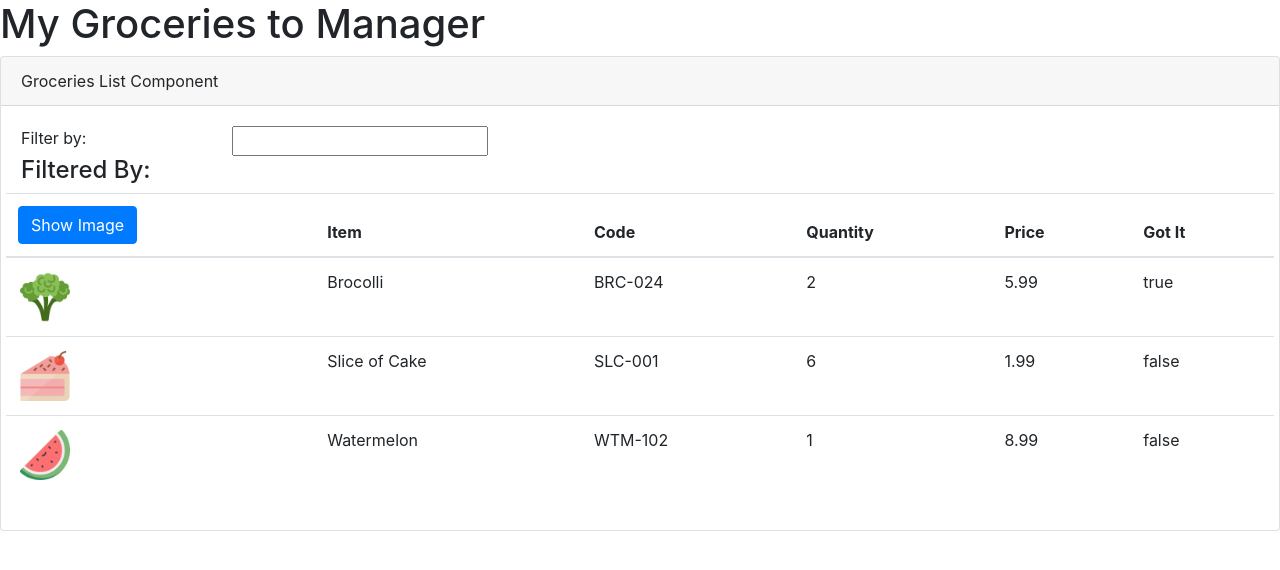
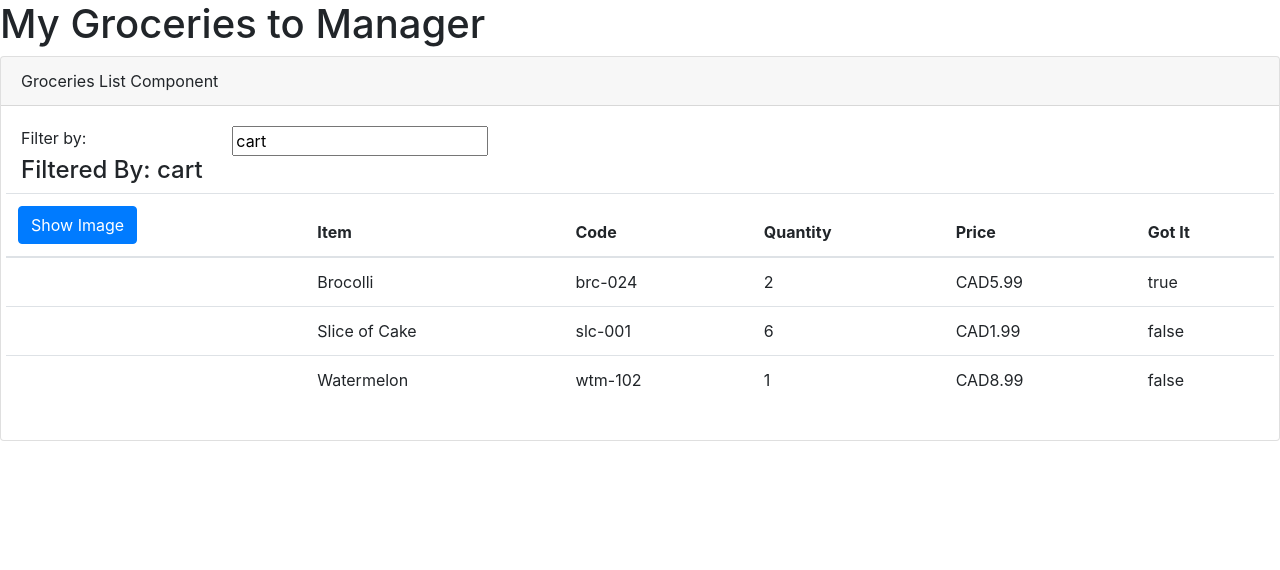
Before and after one commit to hina-raza/Grocery-List-Application, an Angular app: page / in a window 1280 px wide. Shown: the top 570 px of the page. Built offline with nearby package versions, Linux system fonts and the light colour scheme.

Commit message:
Activated show button and filter input

```diff
--- a/src/app/app.module.ts
+++ b/src/app/app.module.ts
@@ -1,6 +1,6 @@
 import { BrowserModule } from '@angular/platform-browser';
 import { NgModule } from '@angular/core';
-
+import { FormsModule } from '@angular/forms';
 import { AppComponent } from './app.component';
 import { GroceryListComponent } from './groceries-list/groceries-list.component';
 
@@ -10,7 +10,8 @@
     GroceryListComponent
   ],
   imports: [
-    BrowserModule
+    BrowserModule,
+    FormsModule
   ],
   providers: [],
   bootstrap: [AppComponent]
--- a/src/app/groceries-list/groceries-list.component.html
+++ b/src/app/groceries-list/groceries-list.component.html
@@ -8,18 +8,22 @@
                 Filter by:
             </div>
             <div class="col-md-4">
-                <input type="text">
+                <input type="text"
+                [(ngModel)] = "listFilter">
             </div>
         </div>
         <div class="row">
             <div class="col-md-6">
-                <h4>Filtered By:</h4>
+                <h4>Filtered By: {{listFilter}}</h4>
             </div>
             <div class="table-responsive">
                 <table class="table" *ngIf="groceries && groceries.length" >
                     <thead>
                         <tr>
-                            <th><button class="btn btn-primary">Show Image</button></th>
+                            <th>
+                                <button class="btn btn-primary"
+                                (click) = "toggleImage()">{{showImage? 'Hide' : 'Show'}} Image</button>
+                            </th>
                             <th>Item</th>
                             <th>Code</th>
                             <th>Quantity</th>
@@ -29,11 +33,16 @@
                     </thead>
                     <tbody>
                         <tr *ngFor = "let grocery of groceries">
-                            <td><img [src]="grocery.imageUrl" [style.width.px]="imageWidth" [style.margin.px]="imageMargin"></td>
+                            <td >
+                                <img [src]="grocery.imageUrl"
+                                *ngIf = "showImage"
+                                [style.width.px]="imageWidth"
+                                [style.margin.px]="imageMargin">
+                            </td>
                             <td>{{ grocery.groceryName }}</td>
-                            <td>{{ grocery.groceryCode }}</td>
+                            <td>{{ grocery.groceryCode | lowercase }}</td>
                             <td>{{ grocery.quantity }}</td>
-                            <td>{{ grocery.price }}</td>
+                            <td>{{ grocery.price | currency : 'CAD' : 'code' }}</td>
                             <td>{{ grocery.gotIt }}</td>
                         </tr>
                     </tbody>
--- a/src/app/groceries-list/groceries-list.component.ts
+++ b/src/app/groceries-list/groceries-list.component.ts
@@ -8,8 +8,11 @@
 export class GroceryListComponent{
     pageTitle: string = 'Groceries List Component';
 
-    imageWidth = 50;
-    imageMargin = 2;
+    imageWidth: number = 50;
+    imageMargin: number = 2;
+    showImage: boolean = false;
+    listFilter: string = "cart";
+
     groceries: any[] = [
         {
             "groceryID": 1,
@@ -39,4 +42,8 @@
             "imageUrl": "assets/images/watermelon.png"
         }
     ];
+
+    toggleImage(){
+        this.showImage = !this.showImage;
+    }
 }
```
